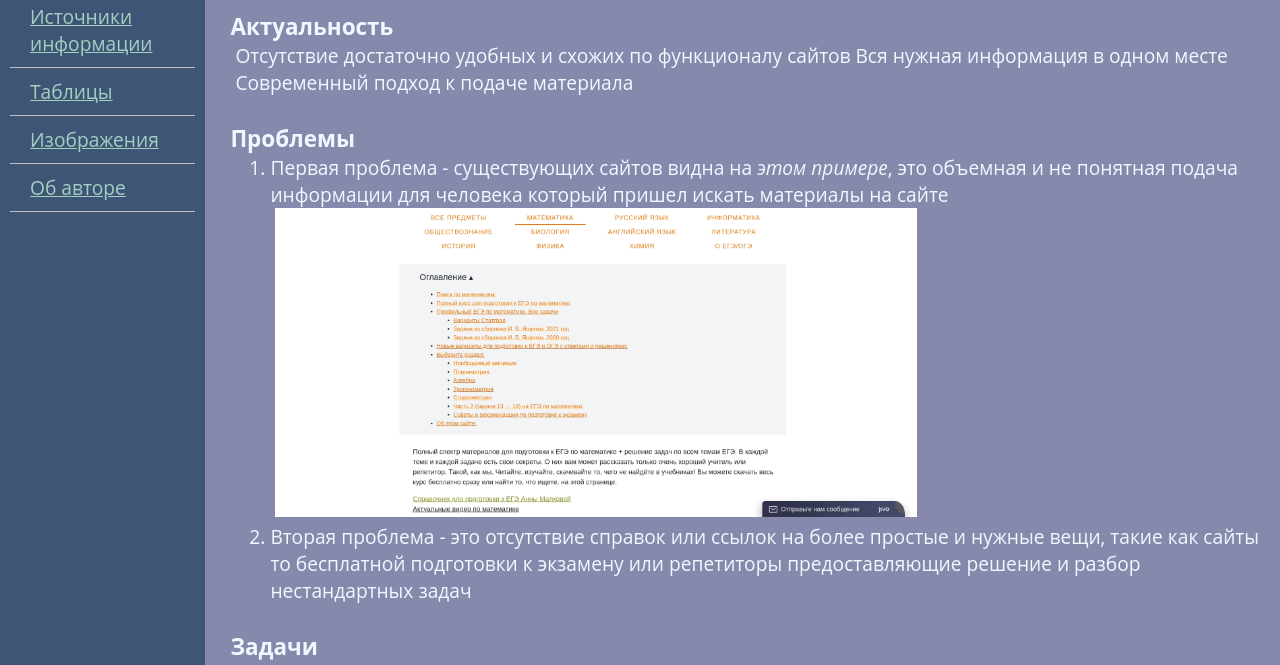
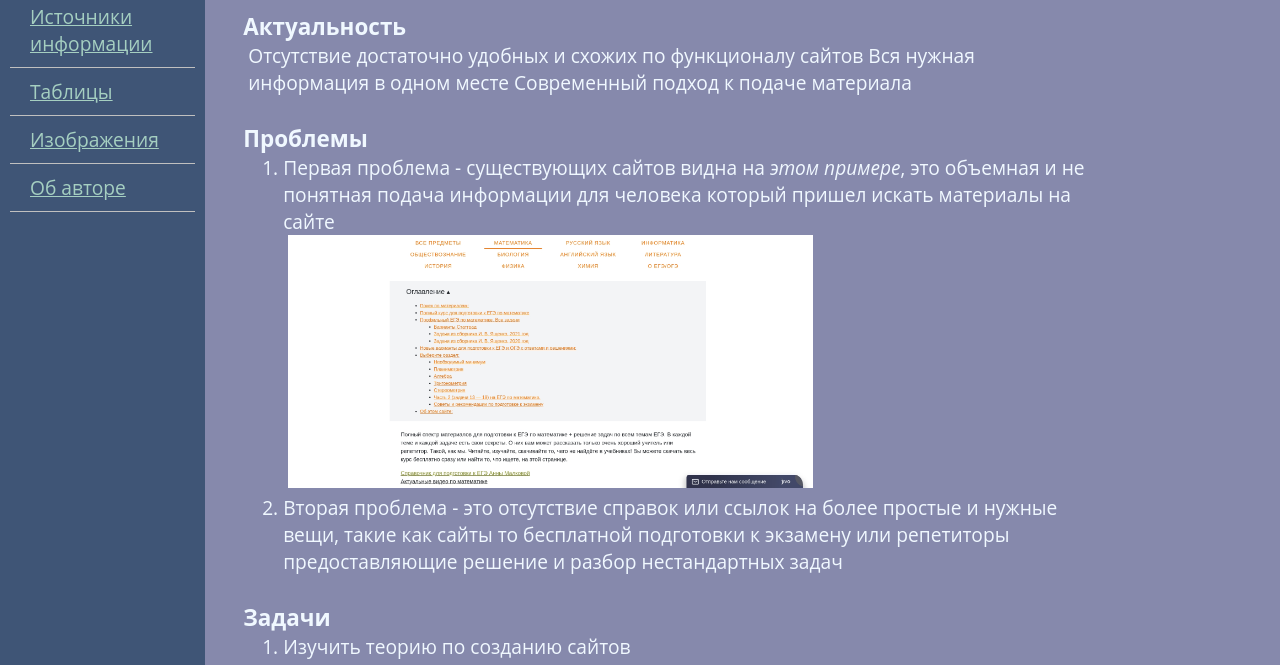
Before and after one commit to Krutt-code/project_site, a plain HTML site: page index.html in a window 1280 px wide. Shown: the part 139-804 px from the top of the page. Drawn offline with Linux system fonts and the light colour scheme.

Commit message:
Добавление отступов для информации на сайте

```diff
--- a/strukture.css
+++ b/strukture.css
@@ -8,14 +8,14 @@ header {
     padding-bottom: 2vh;
 }
 main  {
-    min-width: 81vw;
-    max-width: 81%;
+    min-width: 67vw;
+    max-width: 67%;
     height: 90vh;
     margin-left: 17vw;
     overflow: auto;
     float: left;
-    padding-left: 1vw;
-    padding-right: 1vw;
+    padding-left: 2vw;
+    padding-right: 14vw;
 }
 nav {
     min-width: 16vw;
@@ -53,6 +53,9 @@ p {
         max-width: 100%;
         margin-left: 0;
         height: auto;
+        padding-left: 1vw;
+        padding-right: 1vw;
+
     }
     .bias {
         margin: auto;
--- a/template-style.css
+++ b/template-style.css
@@ -4,7 +4,7 @@
     font-family: 'Open Sans', sans-serif;
 }
 .link {
-    color: #517fd6;
+    color: #125fee;
 }
 a {
     color: rgb(165, 207, 193);
```
